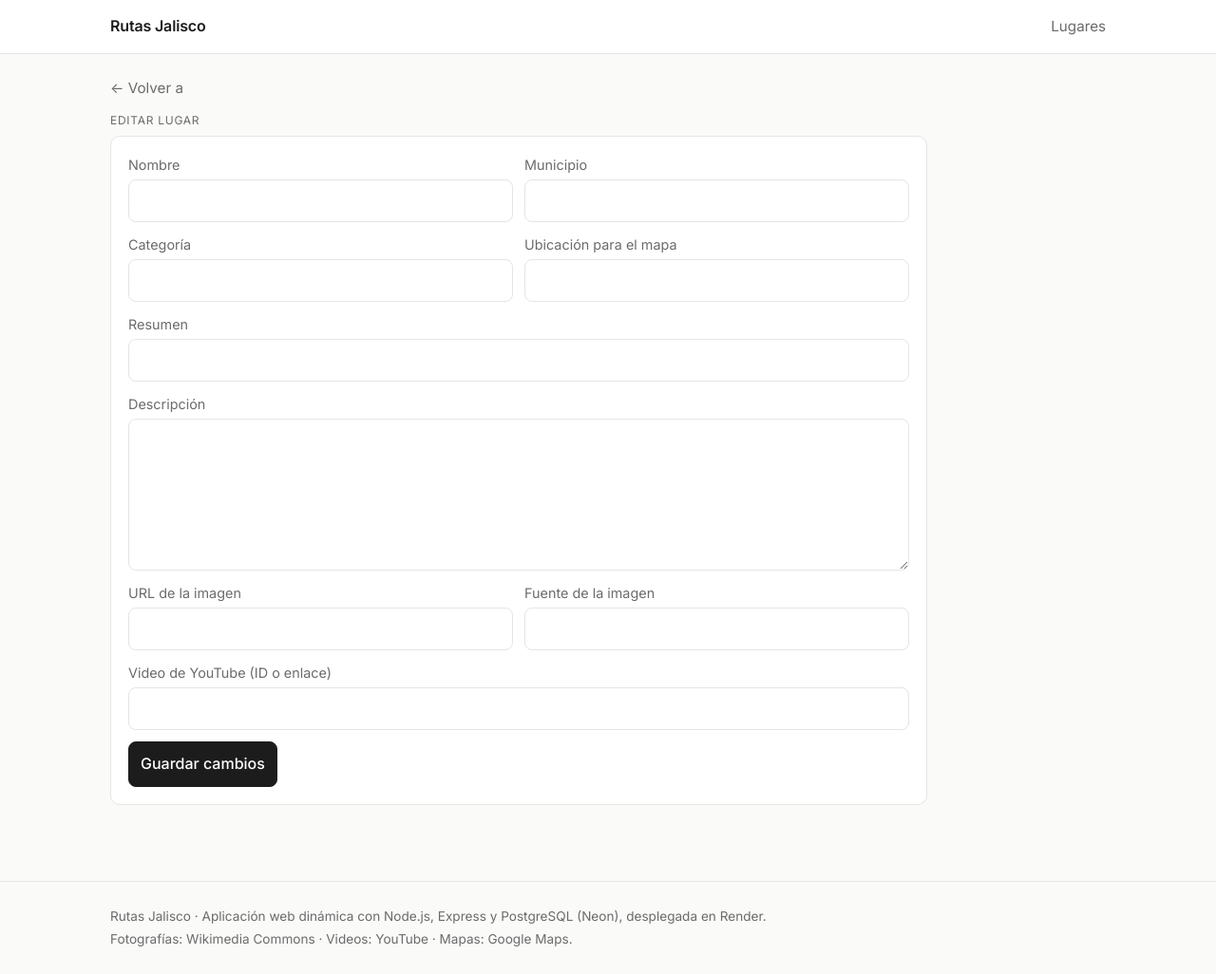
After one commit to CristalCabrera9126/rutas-jalisco, a Node server app: template views/editar.ejs in a window 1280 px wide. The commit adds this page. Shown: the whole page at 95% size. Run offline with Node 20, Linux system fonts and the light colour scheme; the template is opened without the code that fills it, so the values that code supplies are empty.

Commit message:
Add registers

```diff
--- a/package.json
+++ b/package.json
@@ -4,7 +4,8 @@
   "description": "Guía minimalista de lugares de Jalisco con base de datos PostgreSQL",
   "main": "server.js",
   "scripts": {
-    "start": "node server.js"
+    "start": "node server.js",
+    "test": "node --test"
   },
   "engines": {
     "node": ">=18"
--- a/public/estilos.css
+++ b/public/estilos.css
@@ -92,6 +92,8 @@ button:hover { opacity: 0.85; }
 .formulario button { align-self: flex-start; }
 .aviso { padding: 10px 14px; border-radius: 8px; font-size: 0.95rem; border: 1px solid var(--borde); background: var(--superficie); }
 .aviso--error { border-color: #d9b7b7; }
+.errores { margin: 0 0 16px; padding-left: 32px; }
+.detalle > .aviso { margin: 0 0 20px; }
 
 .lista { list-style: none; padding: 0; margin: 0; display: flex; flex-direction: column; }
 .lista li { padding: 16px 0; border-bottom: 1px solid var(--borde); }
--- a/server.js
+++ b/server.js
@@ -1,6 +1,7 @@
 const express = require('express');
 const path = require('path');
 const { pool, inicializar } = require('./db');
+const { validarLugar, LIMITES } = require('./validacion');
 
 const app = express();
 const PORT = process.env.PORT || 3000;
@@ -50,7 +51,44 @@ app.get('/lugar/:slug', async (req, res, next) => {
       'SELECT * FROM comentarios WHERE lugar_id = $1 ORDER BY creado DESC',
       [lugar.id]
     );
-    res.render('lugar', { lugar, comentarios, error: req.query.error, ok: req.query.ok });
+    res.render('lugar', { lugar, comentarios, error: req.query.error, ok: req.query.ok, editado: req.query.editado });
+  } catch (e) {
+    next(e);
+  }
+});
+
+// Formulario para editar un lugar
+app.get('/lugar/:slug/editar', async (req, res, next) => {
+  try {
+    const { rows } = await pool.query('SELECT * FROM lugares WHERE slug = $1', [req.params.slug]);
+    if (!rows.length) return res.status(404).render('404');
+    res.render('editar', { lugar: rows[0], errores: [], LIMITES });
+  } catch (e) {
+    next(e);
+  }
+});
+
+// Guardar los cambios de un lugar
+app.post('/lugar/:slug/editar', async (req, res, next) => {
+  try {
+    const { rows } = await pool.query('SELECT * FROM lugares WHERE slug = $1', [req.params.slug]);
+    if (!rows.length) return res.status(404).render('404');
+    const original = rows[0];
+    const { datos, errores } = validarLugar(req.body);
+
+    if (errores.length) {
+      return res.status(422).render('editar', { lugar: { ...original, ...datos }, errores, LIMITES });
+    }
+
+    await pool.query(
+      `UPDATE lugares
+          SET nombre = $1, municipio = $2, categoria = $3, resumen = $4, descripcion = $5,
+              imagen_url = $6, imagen_fuente = $7, video_id = $8, mapa = $9
+        WHERE id = $10`,
+      [datos.nombre, datos.municipio, datos.categoria, datos.resumen, datos.descripcion,
+        datos.imagen_url, datos.imagen_fuente, datos.video_id, datos.mapa, original.id]
+    );
+    res.redirect(`/lugar/${encodeURIComponent(original.slug)}?editado=1`);
   } catch (e) {
     next(e);
   }
--- /dev/null
+++ b/validacion.js
@@ -0,0 +1,59 @@
+// Validación de los datos de un lugar enviados desde el formulario de edición
+
+const LIMITES = {
+  nombre: 100,
+  municipio: 80,
+  categoria: 50,
+  resumen: 200,
+  descripcion: 3000,
+  imagen_url: 500,
+  imagen_fuente: 500,
+  mapa: 150,
+};
+
+const texto = (v, max) => String(v ?? '').trim().slice(0, max);
+
+function esUrlHttp(valor) {
+  try {
+    const u = new URL(valor);
+    return u.protocol === 'https:' || u.protocol === 'http:';
+  } catch {
+    return false;
+  }
+}
+
+// Acepta el ID de 11 caracteres o una URL de YouTube (watch, youtu.be, embed, shorts)
+function extraerVideoId(valor) {
+  const v = String(valor ?? '').trim();
+  if (/^[A-Za-z0-9_-]{11}$/.test(v)) return v;
+  const m = v.match(/(?:youtube(?:-nocookie)?\.com\/(?:watch\?(?:.*&)?v=|embed\/|shorts\/)|youtu\.be\/)([A-Za-z0-9_-]{11})/);
+  return m ? m[1] : null;
+}
+
+/**
+ * Normaliza y valida los campos editables de un lugar.
+ * @returns {{ datos: object, errores: string[] }}
+ */
+function validarLugar(body = {}) {
+  const datos = {};
+  for (const [campo, max] of Object.entries(LIMITES)) datos[campo] = texto(body[campo], max);
+  const errores = [];
+
+  const obligatorios = { nombre: 'nombre', municipio: 'municipio', categoria: 'categoría', resumen: 'resumen', descripcion: 'descripción', mapa: 'ubicación del mapa' };
+  for (const [campo, etiqueta] of Object.entries(obligatorios)) {
+    if (!datos[campo]) errores.push(`Falta ${etiqueta}.`);
+  }
+  if (!esUrlHttp(datos.imagen_url)) errores.push('La URL de la imagen debe empezar con http:// o https://.');
+  if (!esUrlHttp(datos.imagen_fuente)) errores.push('La URL de la fuente de la imagen debe empezar con http:// o https://.');
+
+  const videoId = extraerVideoId(body.video_id);
+  if (videoId) datos.video_id = videoId;
+  else {
+    datos.video_id = texto(body.video_id, 200);
+    errores.push('El video debe ser un ID o un enlace válido de YouTube.');
+  }
+
+  return { datos, errores };
+}
+
+module.exports = { validarLugar, extraerVideoId, LIMITES };
--- /dev/null
+++ b/views/editar.ejs
@@ -0,0 +1,55 @@
+<%- include('partials/head', { titulo: 'Editar ' + lugar.nombre }) %>
+
+<a class="volver" href="/lugar/<%= lugar.slug %>">← Volver a <%= lugar.nombre %></a>
+
+<section class="detalle">
+  <header class="detalle__encabezado">
+    <span class="etiqueta">Editar lugar</span>
+    <h1><%= lugar.nombre %></h1>
+  </header>
+
+  <% if (errores.length) { %>
+    <ul class="aviso aviso--error errores">
+      <% errores.forEach(e => { %><li><%= e %></li><% }) %>
+    </ul>
+  <% } %>
+
+  <form class="formulario" method="post" action="/lugar/<%= lugar.slug %>/editar">
+    <div class="formulario__fila">
+      <label>Nombre
+        <input name="nombre" value="<%= lugar.nombre %>" maxlength="<%= LIMITES.nombre %>" required>
+      </label>
+      <label>Municipio
+        <input name="municipio" value="<%= lugar.municipio %>" maxlength="<%= LIMITES.municipio %>" required>
+      </label>
+    </div>
+    <div class="formulario__fila">
+      <label>Categoría
+        <input name="categoria" value="<%= lugar.categoria %>" maxlength="<%= LIMITES.categoria %>" required>
+      </label>
+      <label>Ubicación para el mapa
+        <input name="mapa" value="<%= lugar.mapa %>" maxlength="<%= LIMITES.mapa %>" required>
+      </label>
+    </div>
+    <label>Resumen
+      <input name="resumen" value="<%= lugar.resumen %>" maxlength="<%= LIMITES.resumen %>" required>
+    </label>
+    <label>Descripción
+      <textarea name="descripcion" rows="6" maxlength="<%= LIMITES.descripcion %>" required><%= lugar.descripcion %></textarea>
+    </label>
+    <div class="formulario__fila">
+      <label>URL de la imagen
+        <input type="url" name="imagen_url" value="<%= lugar.imagen_url %>" maxlength="<%= LIMITES.imagen_url %>" required>
+      </label>
+      <label>Fuente de la imagen
+        <input type="url" name="imagen_fuente" value="<%= lugar.imagen_fuente %>" maxlength="<%= LIMITES.imagen_fuente %>" required>
+      </label>
+    </div>
+    <label>Video de YouTube (ID o enlace)
+      <input name="video_id" value="<%= lugar.video_id %>" maxlength="200" required>
+    </label>
+    <button type="submit">Guardar cambios</button>
+  </form>
+</section>
+
+<%- include('partials/foot') %>
--- a/views/lugar.ejs
+++ b/views/lugar.ejs
@@ -6,8 +6,10 @@
   <header class="detalle__encabezado">
     <span class="etiqueta"><%= lugar.categoria %></span>
     <h1><%= lugar.nombre %></h1>
-    <p class="meta"><%= lugar.municipio %>, Jalisco</p>
+    <p class="meta"><%= lugar.municipio %>, Jalisco · <a href="/lugar/<%= lugar.slug %>/editar">Editar</a></p>
   </header>
+
+  <% if (editado) { %><p class="aviso aviso--ok">Los cambios se guardaron.</p><% } %>
 
   <figure class="foto">
     <img src="<%= lugar.imagen_url %>" alt="<%= lugar.nombre %>">
```
Also changed, not shown: test/validacion.test.js (added, +52 -0 lines), README.md.
